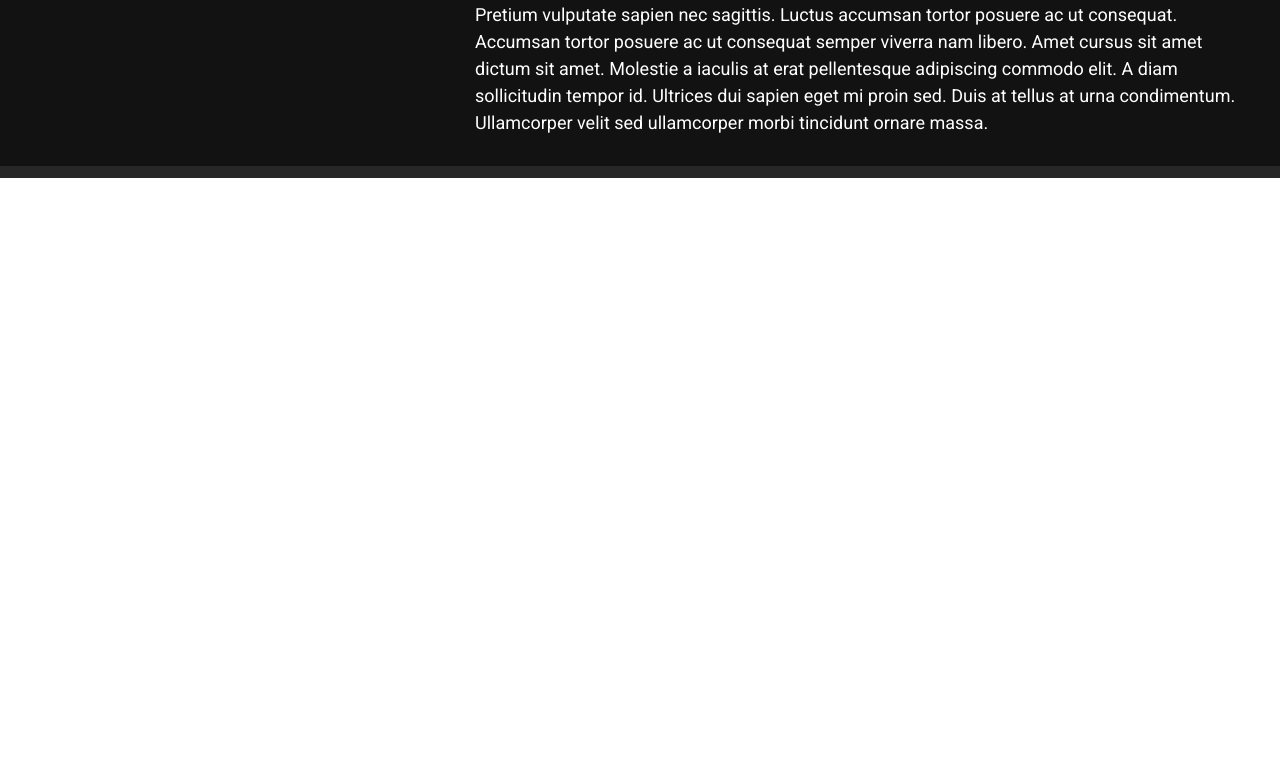
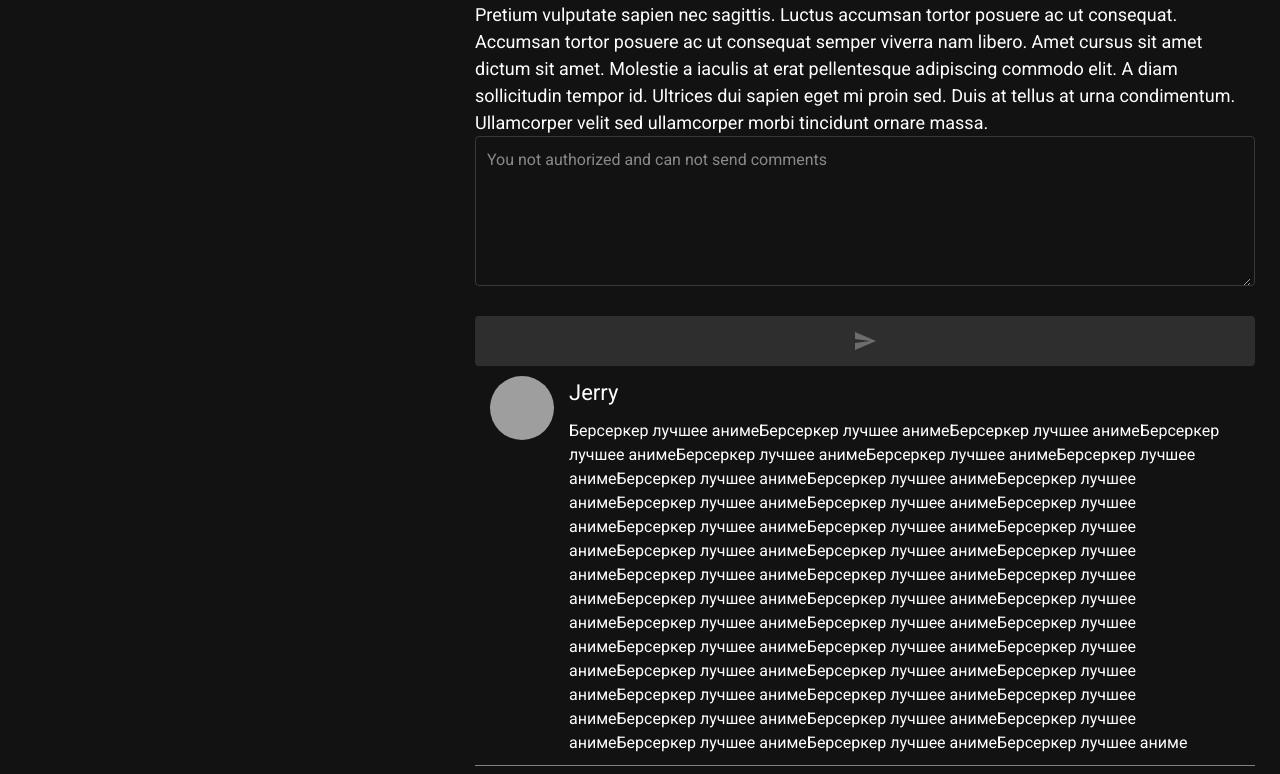
Before and after one commit to JerrySly/game-store, a Nuxt app: page /game/1 in a window 1280 px wide. Shown: the part 1627-2401 px from the top of the page. Before the commit the page ends 1805 px from the top, so only its background shows below. Built offline with nearby package versions, Linux system fonts and the light colour scheme; grey boxes are pictures that could not be loaded.

Commit message:
comments list

```diff
--- /dev/null
+++ b/components/Comments/CommentList.vue
@@ -0,0 +1,62 @@
+<template>
+  <div class="list">
+    <comment-view
+      v-for="(comment, index) in comments"
+      :key="index"
+      :comment="comment"
+    ></comment-view>
+  </div>
+</template>
+
+<script lang="ts" setup>
+import CommentView from './CommentView.vue'
+
+const comments: Array<CommentData> = [
+  {
+    userId: '1',
+    text: 'Берсеркер лучшее анимеБерсеркер лучшее анимеБерсеркер лучшее анимеБерсеркер лучшее анимеБерсеркер лучшее анимеБерсеркер лучшее анимеБерсеркер лучшее анимеБерсеркер лучшее анимеБерсеркер лучшее анимеБерсеркер лучшее анимеБерсеркер лучшее анимеБерсеркер лучшее анимеБерсеркер лучшее анимеБерсеркер лучшее анимеБерсеркер лучшее анимеБерсеркер лучшее анимеБерсеркер лучшее анимеБерсеркер лучшее анимеБерсеркер лучшее анимеБерсеркер лучшее анимеБерсеркер лучшее анимеБерсеркер лучшее анимеБерсеркер лучшее анимеБерсеркер лучшее анимеБерсеркер лучшее анимеБерсеркер лучшее анимеБерсеркер лучшее анимеБерсеркер лучшее анимеБерсеркер лучшее анимеБерсеркер лучшее анимеБерсеркер лучшее анимеБерсеркер лучшее анимеБерсеркер лучшее анимеБерсеркер лучшее анимеБерсеркер лучшее анимеБерсеркер лучшее анимеБерсеркер лучшее анимеБерсеркер лучшее анимеБерсеркер лучшее анимеБерсеркер лучшее анимеБерсеркер лучшее анимеБерсеркер лучшее анимеБерсеркер лучшее аниме',
+  },
+  {
+    userId: '1',
+    text: 'Берсеркер лучшее аниме',
+  },
+  {
+    userId: '1',
+    text: 'Берсеркер лучшее аниме',
+  },
+  {
+    userId: '1',
+    text: 'Берсеркер лучшее аниме',
+  },
+  {
+    userId: '1',
+    text: 'Берсеркер лучшее аниме',
+  },
+  {
+    userId: '1',
+    text: 'Берсеркер лучшее аниме',
+  },
+  {
+    userId: '1',
+    text: 'Берсеркер лучшее аниме',
+  },
+  {
+    userId: '1',
+    text: 'Берсеркер лучшее аниме',
+  },
+  {
+    userId: '1',
+    text: 'Берсеркер лучшее аниме',
+  },
+  {
+    userId: '1',
+    text: 'Берсеркер лучшее аниме',
+  },
+  {
+    userId: '1',
+    text: 'Берсеркер лучшее аниме',
+  },
+]
+</script>
+
+<style lang="scss" scoped></style>
--- /dev/null
+++ b/components/Comments/CommentView.vue
@@ -0,0 +1,37 @@
+<template>
+  <div class="comment">
+    <div class="comment__avatar">
+        <user-avatar :user="{src: 'https://i.playground.ru/p/js4QNoyBY8Q5IpqbQD-8jA.jpeg'}"></user-avatar>
+    </div>
+    <div class="comment__main main">
+        <div class="main__username">Jerry</div>
+        <div class="main__text">{{ comment.text }}</div>
+    </div>
+  </div>
+</template>
+
+<script lang="ts" setup>
+import UserAvatar from "../User/UserAvatar.vue";
+
+const props = defineProps<{
+    comment: CommentData
+}>();
+</script>
+
+<style lang="scss" scoped>
+.comment {
+    display: flex;
+    padding: 10px 15px;
+    border-bottom: 1px solid gray;
+    &__avatar {
+        margin-right: 15px;
+    }
+}
+.main {
+    &__username {
+        font-size: 22px;
+        cursor: pointer;
+        margin-bottom: 10px;
+    }
+}
+</style>
--- a/components/Comments/CreateComment.vue
+++ b/components/Comments/CreateComment.vue
@@ -1,13 +1,40 @@
 <template>
-  <div>
-    <v-textarea></v-textarea>
-    <div></div>
+  <div class="enter-block">
+    <div>
+      <v-textarea
+        clearable
+        class="enter-block__text"
+        :placeholder="user ? 'Your comment' : 'You not authorized and can not send comments'"
+        :disabled="!user"
+        outlined
+      ></v-textarea>
+      <div class="enter-block__send">
+        <v-btn block height="50" :disabled="!user">
+          <v-icon>mdi-send</v-icon>
+        </v-btn>
+      </div>
+    </div>
   </div>
 </template>
 
 <script lang="ts" setup>
+import { computed } from "vue";
+
+
+const user = computed(() => {
+  return false;
+})
 </script>
 
 <style lang="scss" scoped>
-
+.enter-block {
+  min-height: 175px;
+  &__text {
+    min-height: 175px;
+  }
+  &__send {
+    min-width: 100px;
+    height: 100%;
+  }
+}
 </style>
--- /dev/null
+++ b/components/User/UserAvatar.vue
@@ -0,0 +1,21 @@
+<template>
+  <div class="avatar">
+    <v-img :src="user.src" class="avatar__img"></v-img>
+  </div>
+</template>
+
+<script lang="ts" setup>
+const props = defineProps<{
+  user: User
+}>()
+</script>
+
+<style lang="scss" scoped>
+.avatar {
+  &__img{
+    width: 64px;
+    height: 64px;
+    border-radius: 50%;
+  }
+}
+</style>
--- a/pages/game/_id.vue
+++ b/pages/game/_id.vue
@@ -102,13 +102,17 @@
         massa.
       </div>
       <div class="comments">
-
+        <create-comment></create-comment>
+        <comment-list></comment-list>
       </div>
     </section>
   </div>
 </template>
 
 <script setup lang="ts">
+import CreateComment from '~/components/Comments/CreateComment.vue';
+import CommentList from '~/components/Comments/CommentList.vue';
+
 const tags = ['COOP', 'ONLINE', 'SPLIT SCREEN']
 const types = ['RPG', 'ACTION', 'STRATEGY']
 const src =
--- /dev/null
+++ b/store/user.ts
@@ -0,0 +1,10 @@
+export const state = (): UserStore => ({
+  user: {
+    id: '1',
+    login: 'Jerry',
+  },
+})
+
+export const getters = {
+  user: (state: UserStore) => state.user,
+}
--- /dev/null
+++ b/types/Comment.d.ts
@@ -0,0 +1,4 @@
+declare type CommentData = {
+    userId: string,
+    text: string
+}
--- /dev/null
+++ b/types/User.d.ts
@@ -0,0 +1,5 @@
+declare type User = {
+    id:string,
+    login: string,
+    src: string
+}
--- /dev/null
+++ b/types/store/User.d.ts
@@ -0,0 +1,3 @@
+declare type UserStore = {
+    user: User
+}
```
